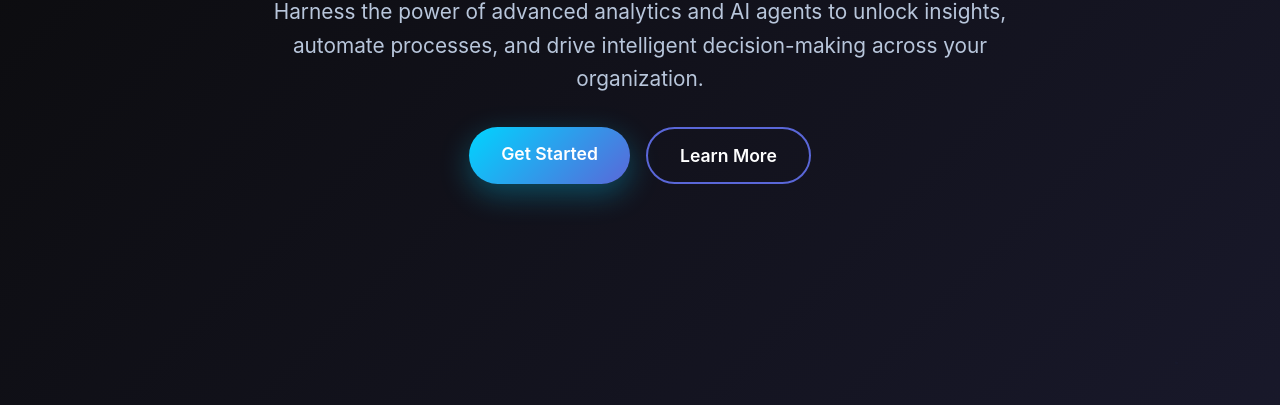
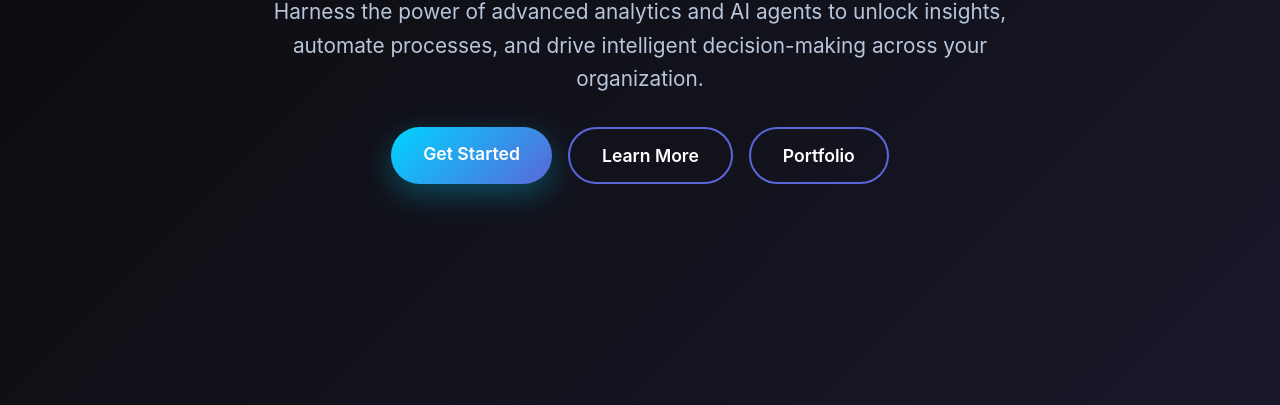
Before and after one commit to dogugun/website, a plain HTML site: page index.html in a window 1280 px wide. Shown: the part 395-800 px from the top of the page. Drawn offline with Linux system fonts and the light colour scheme.

Commit message:
Update index.html

```diff
--- a/index.html
+++ b/index.html
@@ -400,6 +400,7 @@
                 <div class="cta-buttons">
                     <a href="#contact" class="btn btn-primary">Get Started</a>
                     <a href="#services" class="btn btn-secondary">Learn More</a>
+                    <a href="./portfolio.pdf" class="btn btn-secondary">Portfolio</a>
                 </div>
             </div>
         </div>
```
